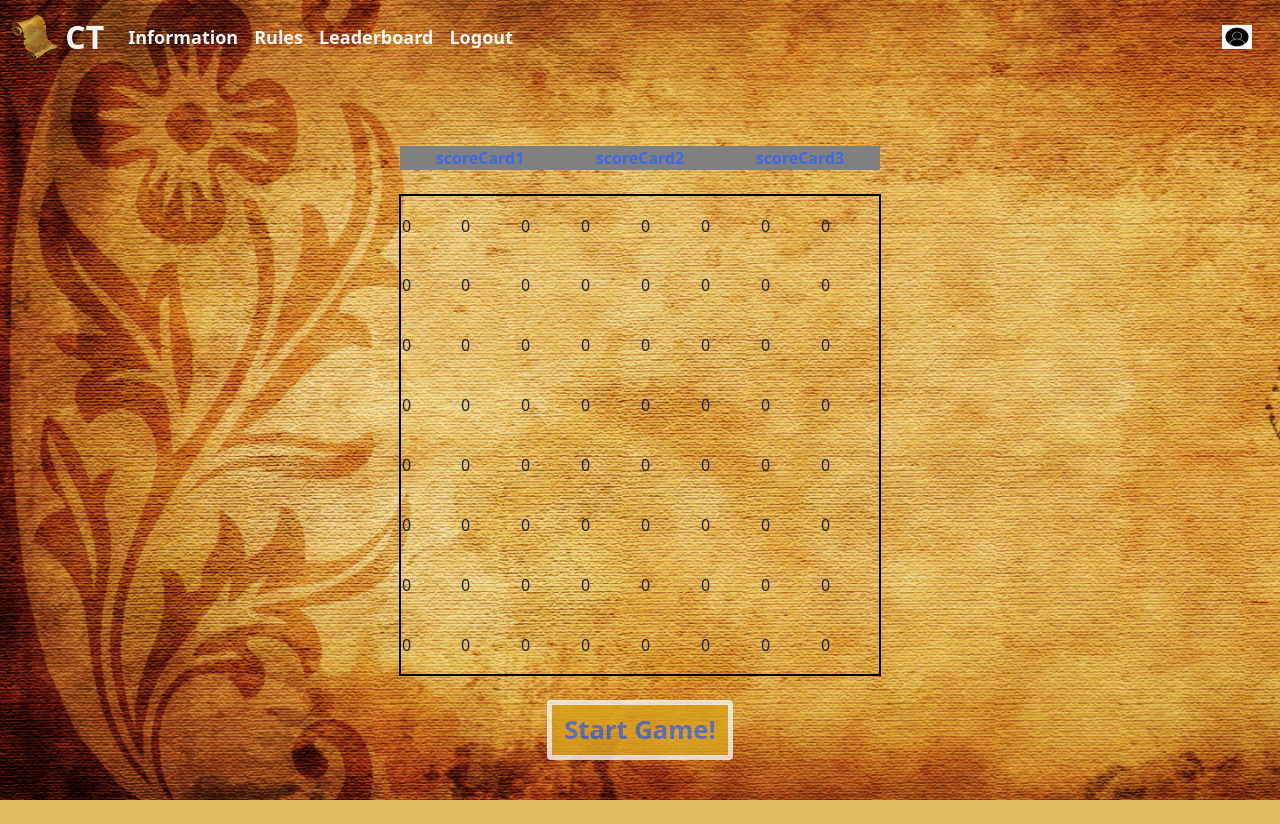
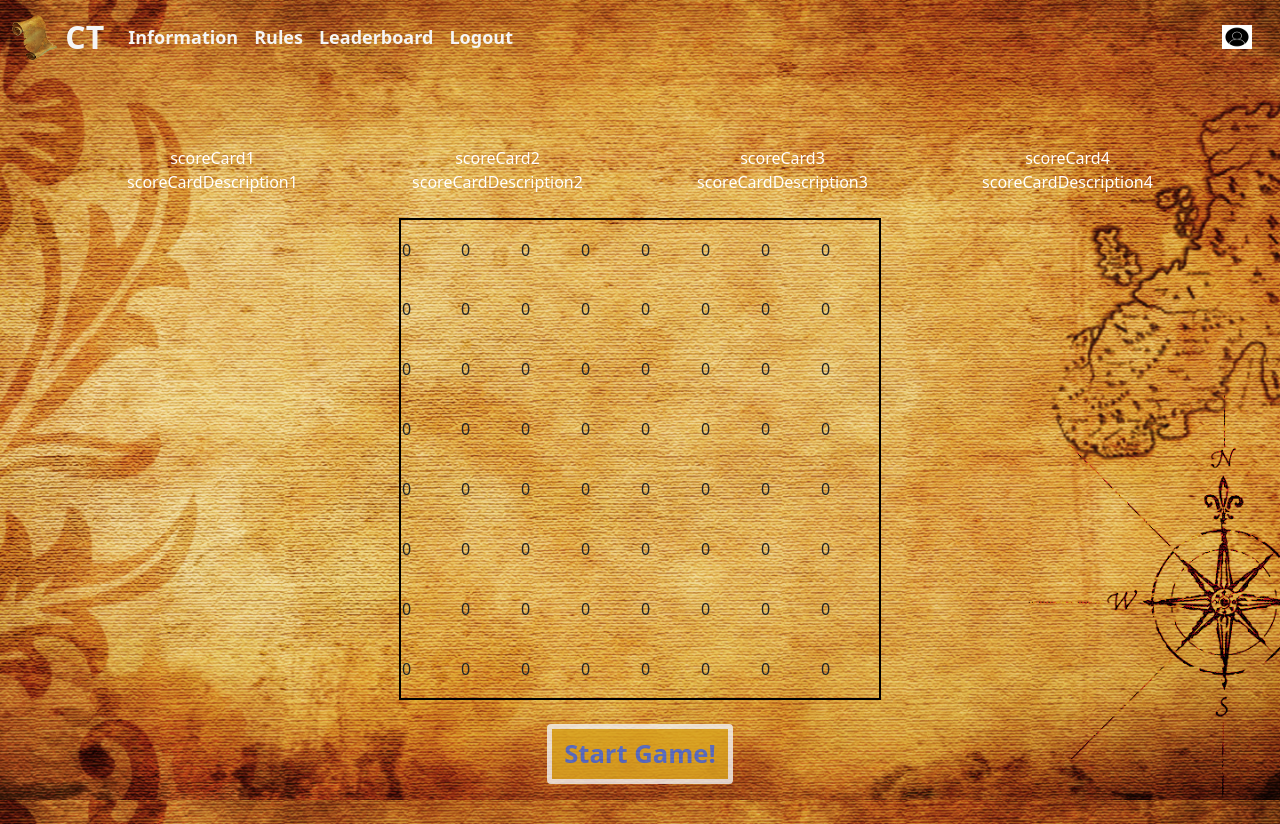
Before and after one commit to jwyatt1999/CITS3403_Cartographers, a Flask app: page /game in a window 1280 px wide. Before the commit the page ends 800 px from the top, so only its background shows below. Run offline with Flask 2, Linux system fonts and the light colour scheme; a user stored in the database is signed in.

Commit message:
moved some files around

```diff
--- a/cartographers/Templates/base.html
+++ b/cartographers/Templates/base.html
@@ -15,7 +15,10 @@
 
     <!-- JS -->
     <script src="./static/game_logic.js"></script>
-    <script src="./static/score_cards.js"></script>
+    <script src="./static/forest_score_cards.js"></script>
+    <script src="./static/village_score_cards.js"></script>
+    <script src="./static/farm_river_score_cards.js"></script>
+    <script src="./static/placement_score_cards.js"></script>
     <script src="https://ajax.googleapis.com/ajax/libs/jquery/3.6.0/jquery.min.js"></script>
     <script src="https://cdn.jsdelivr.net/npm/bootstrap@5.1.3/dist/js/bootstrap.bundle.min.js" integrity="sha384-ka7Sk0Gln4gmtz2MlQnikT1wXgYsOg+OMhuP+IlRH9sENBO0LRn5q+8nbTov4+1p" crossorigin="anonymous"></script>
 </head>
--- a/cartographers/Templates/game_page.html
+++ b/cartographers/Templates/game_page.html
@@ -4,16 +4,23 @@
 
     <br><br><br>
 
-    <div class="container scorecards_header">
-        <div class="row justify-content-md-center" style="text-align:center">
-            <div class="col col-md-4" id="scoreCard1">scoreCard1</div>
-            <div class="col col-md-4" id="scoreCard2">scoreCard2</div>
-            <div class="col col-md-4" id="scoreCard3">scoreCard3</div>
+    <div class="container">
+        <div class="row justify-content-md-center" style="text-align:center;color:white">
+            <div class="col col-md-3" id="scoreCard1">scoreCard1</div>
+            <div class="col col-md-3" id="scoreCard2">scoreCard2</div>
+            <div class="col col-md-3" id="scoreCard3">scoreCard3</div>
+            <div class="col col-md-3" id="scoreCard4">scoreCard4</div>
+        </div>
+        <div class="row justify-content-md-center" style="text-align:center;color:white">
+            <div class="col col-md-3" id="scoreCardDescription1">scoreCardDescription1</div>
+            <div class="col col-md-3" id="scoreCardDescription2">scoreCardDescription2</div>
+            <div class="col col-md-3" id="scoreCardDescription3">scoreCardDescription3</div>
+            <div class="col col-md-3" id="scoreCardDescription4">scoreCardDescription4</div>
         </div>
         <div class="row justify-content-md-center" style="text-align:center">
-            <div class="col col-md-4" id="cardsRemaining1"></div>
-            <div class="col col-md-4" id="cardsRemaining2"></div>
-            <div class="col col-md-4" id="cardsRemaining3"></div>
+            <div class="col col-md-3" id="cardsRemaining1"></div>
+            <div class="col col-md-3" id="cardsRemaining2"></div>
+            <div class="col col-md-6" id="cardsRemaining3"></div>
         </div>
     </div>
     <br>
```
Also changed, not shown: cartographers/Static/farm_river_score_cards.js (renamed from farm_river_score_cards.js), cartographers/Static/forest_score_cards.js (renamed from forest_score_cards.js), cartographers/Static/placement_score_cards.js (renamed from placement_score_cards.js), cartographers/Static/village_score_cards.js (renamed from village_score_cards.js).
